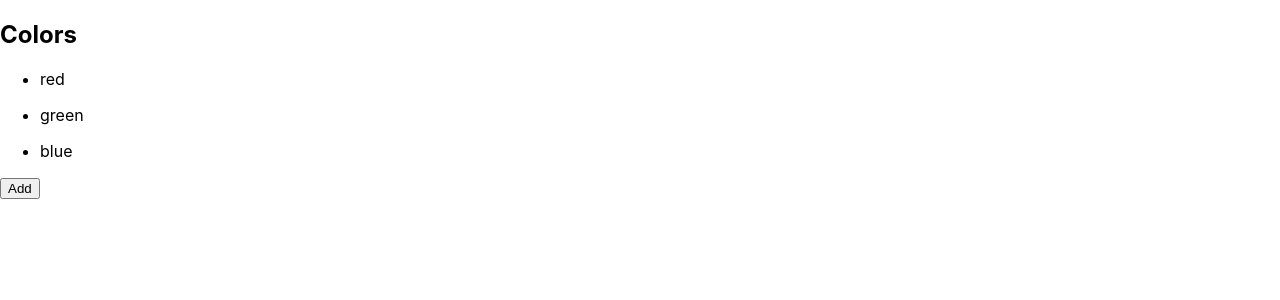
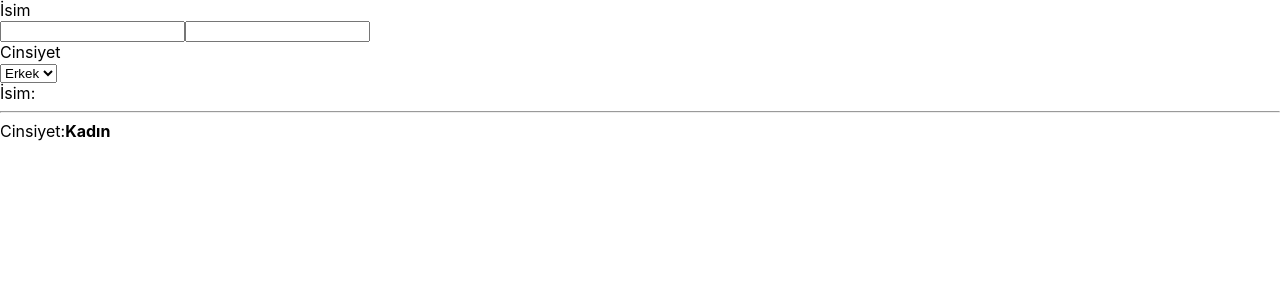
Before and after one commit to seymagundogduu/turkcell-react-egitimi, a React (Create React App) app: page / in a window 1280 px wide. Shown: the top 300 px of the page. Built offline with nearby package versions, Linux system fonts and the light colour scheme.

Commit message:
useState

```diff
--- a/src/App.js
+++ b/src/App.js
@@ -1,31 +1,42 @@
-// import User from "./react-101//components/User";
-// import Counter from "./react-101/components/Counter";
-import Colors from "./react-101/components/Colors";
-import User_2 from "./react-101/components/User_2";
+import React from "react"
+import Form from "./react-101/components/Form";
 
+
+
+function App() {
+  return (
+    <>
+   <Form/>
+    </>
+
+  );
+}
+
+export default App;
+
+
+//react 101de kullanılan yapılar
 // const user = {
 //   name:"Şeyma",
 //    surname:"Gündoğdu",
 //     age:"23"
 // }
 
-function App() {
-  return (
-    <>
-    {/* <User title="User"
-    name="Şeyma"
-    city="Zonguldak"
-    age={29}
-    />
-     friends={["Ahmet" , "Murat" , "Ayşe" , "Fatma"]}  */}
+// function App() {
+//   return (
+//     <>
+//     {/* <User title="User"
+//     name="Şeyma"
+//     city="Zonguldak"
+//     age={29}
+//     />
+//      friends={["Ahmet" , "Murat" , "Ayşe" , "Fatma"]}  */}
 
-     {/* <Counter/> */}
+//      <Counter/>
 
-     {/* <User_2/> */}
-     <Colors/>
-    </>
+//      {/* <User_2/> */}
+//      {/* <Colors/> */}
+//     </>
 
-  );
-}
-
-export default App;
+//   );
+// }
--- a/src/react-101/components/Counter.js
+++ b/src/react-101/components/Counter.js
@@ -5,7 +5,7 @@ function Counter() {
   return (
     <div>
       <h1>{add}</h1>
-      <button onClick={() => setAdd(add -1)}>Decrease</button>
+      <button onClick={() => setAdd((prev) => prev -1)}>Decrease</button>
       <button onClick={() => setAdd(add+1)}>Increase</button>
 
     </div>
--- /dev/null
+++ b/src/react-101/components/Form.js
@@ -0,0 +1,55 @@
+import React, { useState } from "react";
+
+function Form() {
+
+    const [form, setForm] = useState({name: " " , surname: " " , gender: " 0"});
+
+    const handleChange = (e) => {
+        setForm({...form, [e.target.name]: e.target.value });
+    }
+//   const [name, setName] = useState("Şeyma");
+//   const [surname, setSurname] = useState("Gündoğdu");
+//   const [gender,setGender] = useState("0");
+  return (
+    <div>
+      <div>
+        <div> İsim </div>
+        <input
+          placeholder="isim"
+          name="name"
+          value={form.name}
+          onChange={handleChange}
+        />
+        <input
+          placeholder="soyisim"
+          name="surname"
+          value={form.surname}
+          onChange={handleChange}
+        />
+
+       <div>
+          <div>Cinsiyet</div>
+        <select value={form.gender} onChange={handleChange} name="gender">
+          <option value="0">Erkek</option>
+          <option value="1">Kadın</option>
+        </select>
+         </div>
+
+
+        <div>
+            İsim:
+        <hr />
+        <strong>
+          {form.name} {form.surname}
+        </strong>
+      </div>
+      Cinsiyet:
+      <strong>{form.gender === "0" ? "Erkek" : "Kadın"}</strong>
+    </div>
+        </div>
+
+
+  );
+}
+
+export default Form;
```
